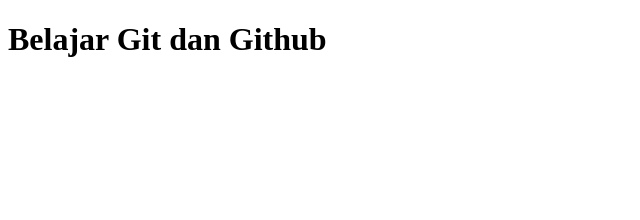
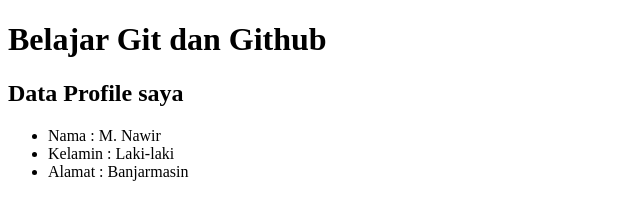
Before and after one commit to nawir177/coba, a plain HTML site: page index.html in a window 1280 px wide. Shown: the whole page, without its empty margins (0-640 px from the left). Drawn offline with Linux system fonts and the light colour scheme.

Commit message:
add list status

```diff
--- a/index.html
+++ b/index.html
@@ -8,5 +8,11 @@
 </head>
 <body>
    <h1>Belajar Git dan Github</h1>
+   <h2>Data Profile saya</h2>
+   <ul>
+      <li>Nama : M. Nawir</li>
+      <li>Kelamin : Laki-laki</li>
+      <li>Alamat : Banjarmasin</li>
+   </ul>
 </body>
 </html>
```
